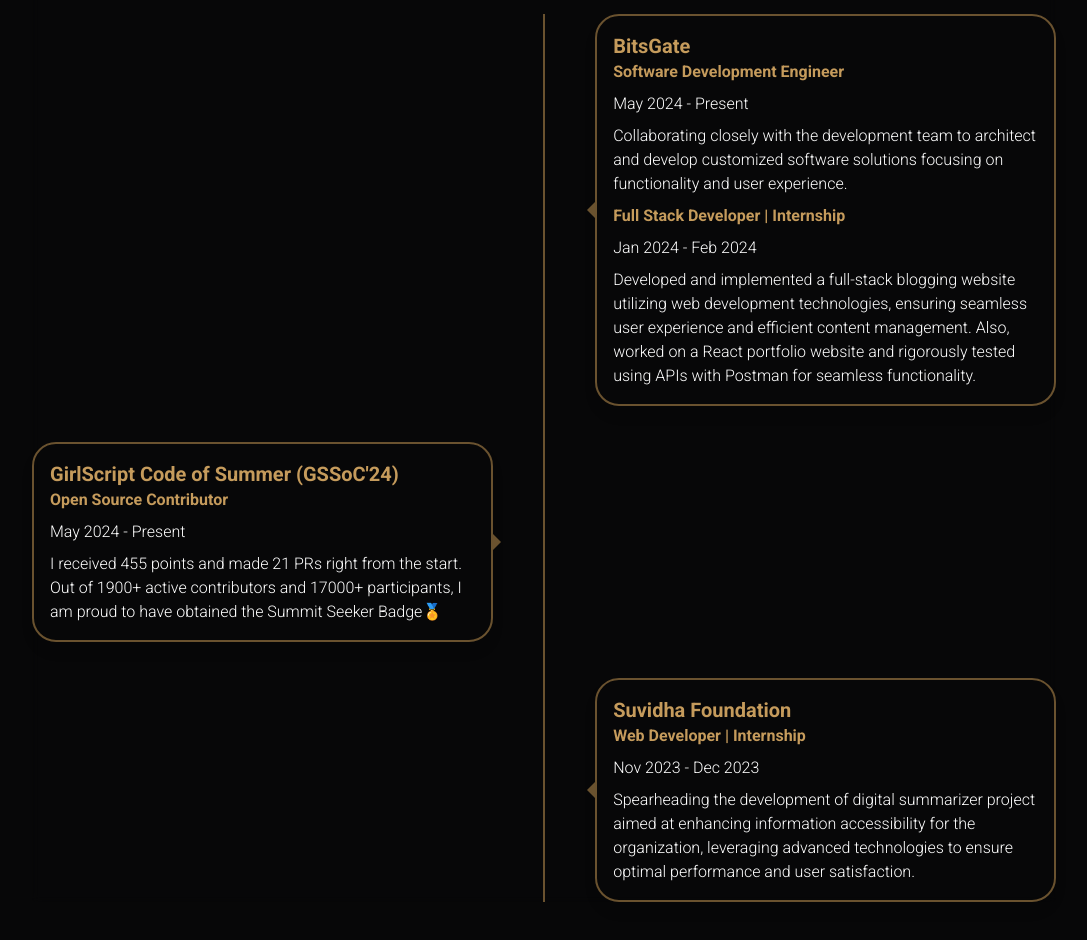
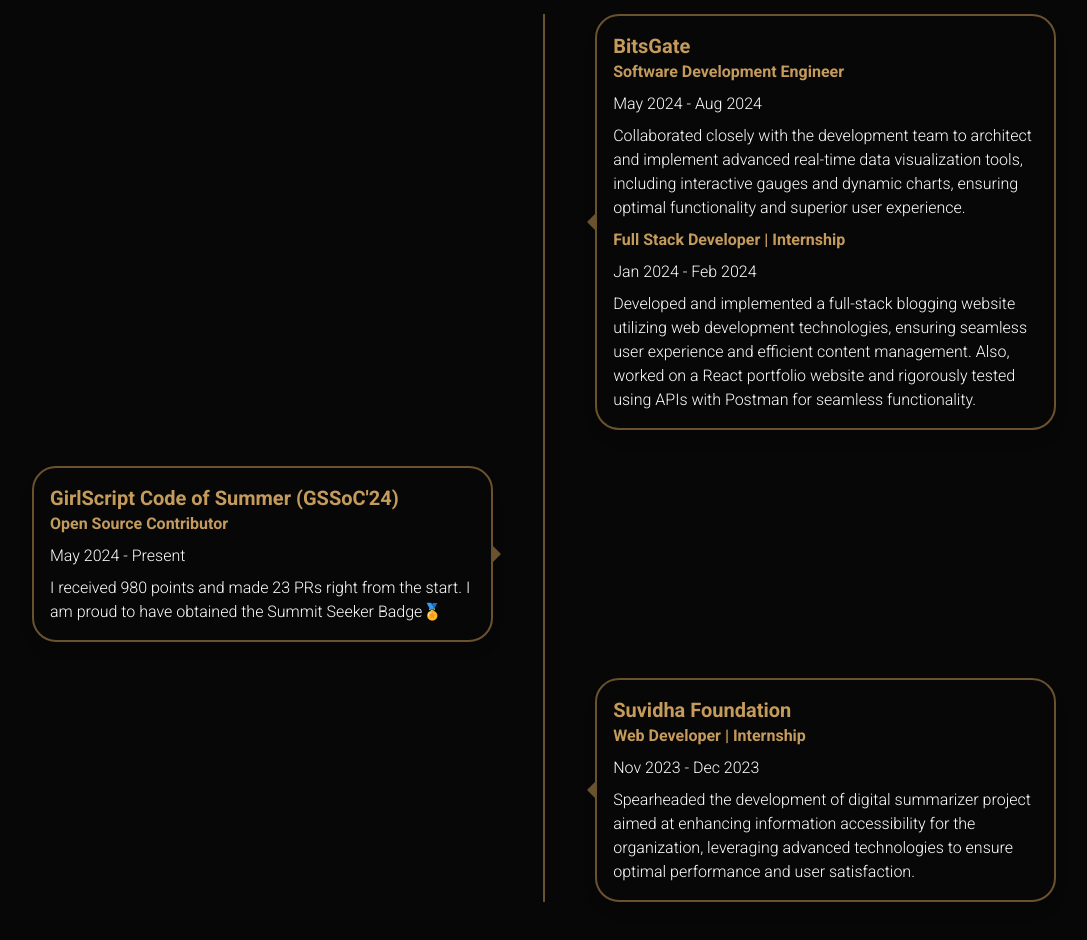
Before and after one commit to nisargaa20/Portfolio, a React (Vite) app: page / in a window 1280 px wide. Shown: the part 920-1860 px from the top of the page, without its empty margins (96-1183 px from the left). Built offline with nearby package versions, Linux system fonts and the light colour scheme.

Commit message:
updated experience

```diff
--- a/package.json
+++ b/package.json
@@ -28,6 +28,6 @@
     "eslint-plugin-react-refresh": "^0.4.3",
     "postcss": "^8.4.40",
     "tailwindcss": "^3.4.7",
-    "vite": "^4.4.5"
+    "vite": "^4.5.3"
   }
 }
--- a/src/Components/Education.jsx
+++ b/src/Components/Education.jsx
@@ -15,7 +15,8 @@
                     {/* Education Entry 1 */}
                     <div className="w-[95%] max-w-[800px] flex flex-col items-center border-2 border-[#6a522f] rounded-3xl backdrop-blur-sm bg-black/10 shadow-lg transition duration-150 ease-in-out hover:-translate-y-2">
                         <div className="flex flex-col justify-center items-center p-4 mt-2 text-lg text-center">
-                            <h1 className="font-light tracking-[3px]">PES College of Engineering, Mandya</h1>
+                            <h1 className="font-light tracking-[3px]">PES College of Engineering,
+                                Mandya</h1>
                             <div className='w-[95%] mt-4 text-center'>
                                 <h4 className='text-xl font-semibold text-[#c59b5c]'>2021-2025 | Pursuing</h4>
                                 <span className="text-md">Information Science and Engineering</span>
--- a/src/Components/Experience.jsx
+++ b/src/Components/Experience.jsx
@@ -24,9 +24,9 @@
                             </div>
                             <div className="desc flex flex-col gap-2">
                                 <h3 className="font-semibold text-[#c59b5c]">Software Development Engineer</h3>
-                                <p>May 2024 - Present</p>
-                                <p>Collaborating closely with the development team to architect and develop customized software solutions focusing on
-                                functionality and user experience.</p>
+                                <p>May 2024 - Aug 2024</p>
+                                <p>Collaborated closely with the development team to architect and implement advanced real-time data visualization tools,
+                                including interactive gauges and dynamic charts, ensuring optimal functionality and superior user experience.</p>
 
                                 <h3 className="font-semibold text-[#c59b5c]">Full Stack Developer | Internship</h3>
                                 <p>Jan 2024 - Feb 2024</p>
@@ -46,7 +46,7 @@
                             <div className="desc flex flex-col gap-2">
                                 <h3 className="font-semibold text-[#c59b5c]">Open Source Contributor</h3>
                                 <p>May 2024 - Present</p>
-                                <p>I received 455 points and made 21 PRs right from the start. Out of 1900+ active contributors and 17000+ participants, I am proud to have obtained the Summit Seeker Badge🏅</p>
+                                <p>I received 980 points and made 23 PRs right from the start. I am proud to have obtained the Summit Seeker Badge🏅</p>
                             </div>
                         </div>
                     </div>
@@ -60,7 +60,7 @@
                             <div className="desc flex flex-col gap-2">
                                 <h3 className="font-semibold text-[#c59b5c]">Web Developer | Internship</h3>
                                 <p>Nov 2023 - Dec 2023</p>
-                                <p>Spearheading the development of digital summarizer project aimed at enhancing information accessibility for the organization,
+                                <p>Spearheaded the development of digital summarizer project aimed at enhancing information accessibility for the organization,
                                     leveraging advanced technologies to ensure optimal performance and user satisfaction.</p>
                             </div>
                         </div>
```
Also changed, not shown: src/Components/Home.jsx (line endings or trailing spaces), 1 other file (tests, documents, lock files or other folders).
